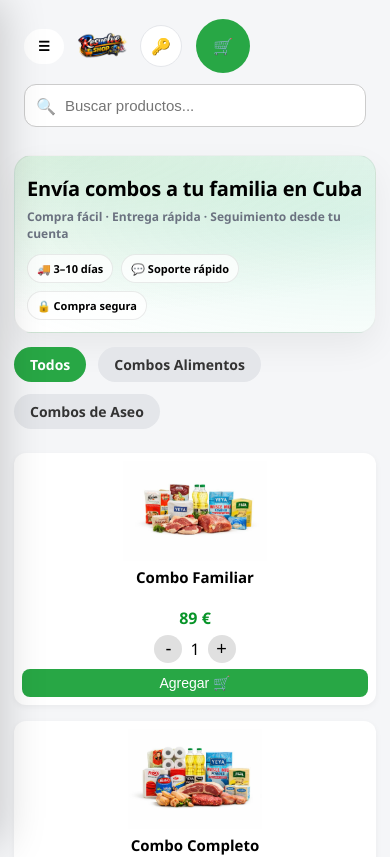
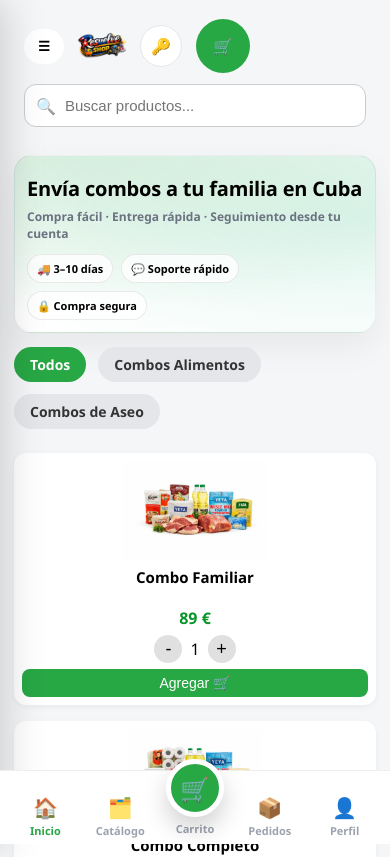
Before and after one commit to basultodaniel20-source/resuelveshop, a Vue app: page / in a window 390 px wide. Shown: the top 857 px of the page. Built offline with nearby package versions, Linux system fonts and the light colour scheme.

Commit message:
Actualizar todo

```diff
--- a/src/App.vue
+++ b/src/App.vue
@@ -2,9 +2,9 @@
   <div class="app">
     <!-- HEADER ÚNICO -->
     <Header :total="totalItems" @buscar="texto = $event" />
-<!-- YA NO HAY NAV AQUÍ -->
 
     <!-- PÁGINAS -->
+    <main class="content">
       <router-view
         :busqueda="texto"
         :key="$route.fullPath"
@@ -13,21 +13,28 @@
         :carrito="carrito"
         @agregar="agregarAlCarrito"
         @eliminar="eliminar"
+      />
+    </main>
 
-    />
-    <Footer />   <!-- 👈 AQUÍ -->
+    <!-- FOOTER (solo escritorio) -->
+    <Footer class="footer-desktop" />
+
+    <!-- BOTTOM NAV (solo móvil) -->
+    <BottomNav :total="totalItems" />
   </div>
 </template>
+
 <script setup>
 import { ref, computed, watch, onMounted, onBeforeUnmount } from "vue"
 import Header from "./components/Header.vue"
+import Footer from "./components/Footer.vue"
+import BottomNav from "./components/BottomNav.vue"
 import { productos as productosData } from "./data/productos.js"
-import Footer from "./components/Footer.vue"
 
 const texto = ref("")
 const productos = ref(productosData)
 
-// ✅ Estado del carrito (solo se carga desde una función)
+// ✅ Estado del carrito
 const carrito = ref([])
 
 function cargarCarrito() {
@@ -46,7 +53,7 @@ onBeforeUnmount(() => {
   window.removeEventListener("carrito-actualizado", cargarCarrito)
 })
 
-// ✅ Mantener localStorage sincronizado cuando el usuario cambia el carrito desde la UI
+// ✅ Mantener localStorage sincronizado
 watch(
   carrito,
   (nuevoCarrito) => {
@@ -55,31 +62,23 @@ watch(
   { deep: true }
 )
 
-const categorias = ["Todos", ...new Set(productos.value.map(p => p.categoria))]
+const categorias = ["Todos", ...new Set(productos.value.map((p) => p.categoria))]
 
 function agregarAlCarrito(producto) {
-  const item = carrito.value.find(p => p.id === producto.id)
+  const item = carrito.value.find((p) => p.id === producto.id)
 
   if (item) {
     item.cantidad += producto.cantidad
   } else {
     carrito.value.push({
       ...producto,
-      cantidad: producto.cantidad || 1
+      cantidad: producto.cantidad || 1,
     })
   }
 }
 
-function aumentar(i) {
-  i.cantidad++
-}
-
-function disminuir(i) {
-  i.cantidad > 1 ? i.cantidad-- : eliminar(i)
-}
-
 function eliminar(i) {
-  carrito.value = carrito.value.filter(p => p.id !== i.id)
+  carrito.value = carrito.value.filter((p) => p.id !== i.id)
 }
 
 const totalItems = computed(() =>
@@ -96,4 +95,20 @@ const totalItems = computed(() =>
   background: #f5f6f8;
   box-sizing: border-box;
 }
+
+/* para que el contenido no quede tapado por el menú inferior */
+.content {
+  padding-bottom: 90px;
+}
+
+/* footer solo escritorio */
+.footer-desktop {
+  display: block;
+}
+
+@media (max-width: 900px) {
+  .footer-desktop {
+    display: none;
+  }
+}
 </style>
--- /dev/null
+++ b/src/components/BottomNav.vue
@@ -0,0 +1,118 @@
+<template>
+  <nav class="bottom-nav">
+    <router-link to="/" class="item" :class="{ active: isActive('/') }">
+      <span class="icon">🏠</span>
+      <span class="txt">Inicio</span>
+    </router-link>
+
+    <router-link to="/" class="item" :class="{ active: isActive('/catalogo') }">
+      <span class="icon">🗂️</span>
+      <span class="txt">Catálogo</span>
+    </router-link>
+
+    <!-- BOTÓN CENTRAL -->
+    <router-link to="/carrito" class="item center" :class="{ active: isActive('/carrito') }">
+      <div class="circle">
+        🛒
+        <span v-if="total > 0" class="badge">{{ total }}</span>
+      </div>
+      <span class="txt">Carrito</span>
+    </router-link>
+
+    <router-link to="/account/orders" class="item" :class="{ active: isActive('/account/orders') }">
+      <span class="icon">📦</span>
+      <span class="txt">Pedidos</span>
+    </router-link>
+
+    <router-link to="/account" class="item" :class="{ active: isActive('/account') }">
+      <span class="icon">👤</span>
+      <span class="txt">Perfil</span>
+    </router-link>
+  </nav>
+</template>
+
+<script setup>
+import { useRoute } from "vue-router"
+
+defineProps({
+  total: { type: Number, default: 0 }
+})
+
+const route = useRoute()
+
+function isActive(path) {
+  return route.path === path
+}
+</script>
+
+<style scoped>
+.bottom-nav{
+  position: fixed;
+  bottom: 0;
+  left: 0;
+  right: 0;
+  height: 74px;
+  background: white;
+  border-top: 1px solid #eee;
+  display: grid;
+  grid-template-columns: repeat(5, 1fr);
+  align-items: center;
+  z-index: 9999;
+  padding: 6px 8px;
+}
+
+.item{
+  text-decoration: none;
+  color: #9ca3af;
+  display: flex;
+  flex-direction: column;
+  align-items: center;
+  font-weight: 900;
+  font-size: 11px;
+  gap: 2px;
+}
+
+.item .icon{ font-size: 20px; }
+
+.item.active{ color: #28a745; }
+
+.center{ transform: translateY(-18px); }
+
+.center .circle{
+  width: 58px;
+  height: 58px;
+  background: #28a745;
+  color: white;
+  border-radius: 50%;
+  display: grid;
+  place-items: center;
+  font-size: 24px;
+  box-shadow: 0 12px 25px rgba(0,0,0,0.18);
+  border: 5px solid white;
+  position: relative;
+}
+
+.center .txt{ margin-top: 2px; }
+
+.badge{
+  position: absolute;
+  top: -6px;
+  right: -6px;
+  min-width: 22px;
+  height: 22px;
+  padding: 0 6px;
+  border-radius: 999px;
+  background: #111;
+  color: white;
+  font-size: 12px;
+  font-weight: 1000;
+  display: grid;
+  place-items: center;
+  border: 2px solid white;
+}
+
+/* SOLO MÓVIL */
+@media (min-width: 900px){
+  .bottom-nav{ display:none; }
+}
+</style>
```
Lines whose indentation alone changed are shown as unchanged.
